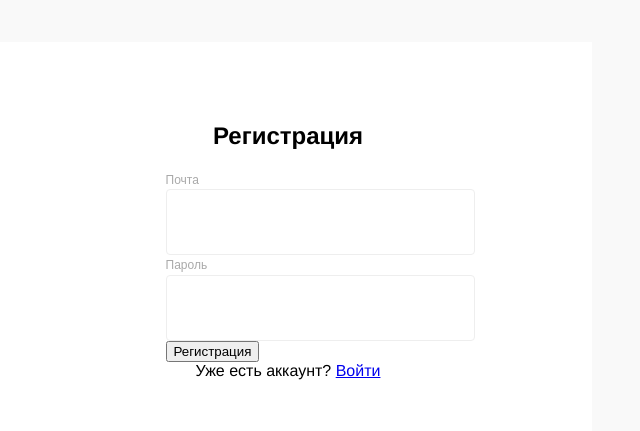
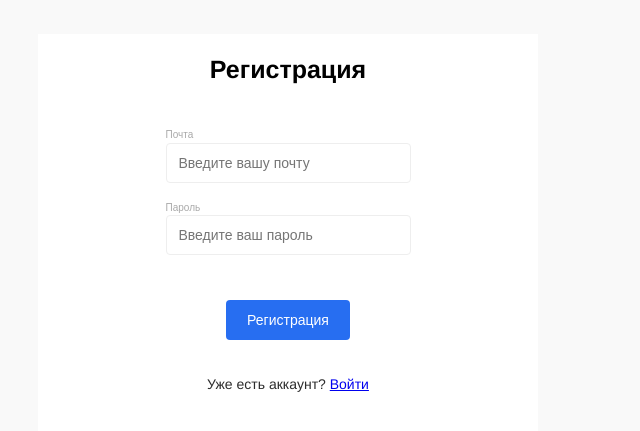
Before and after one commit to dzmitry-viartseika/mern-signup-service, a Vue app in the folder frontend/app/: page /sign-up in a window 1280 px wide. Shown: the part 167-598 px from the top of the page, without its empty margins (352-992 px from the left). Built offline with nearby package versions, Linux system fonts and the light colour scheme.

Commit message:
added text-input component

```diff
--- /dev/null
+++ b/frontend/app/src/assets/scss/buttons.scss
@@ -0,0 +1,188 @@
+.ub-btn {
+  text-align: center;
+  font: $font-size-base $font-global-medium;
+  height: 40px;
+  padding: 0 20px;
+  display: flex;
+  justify-content: center;
+  align-items: center;
+  border-radius: $borderRadius;
+  transition: background-color .15s ease-in, border-color .15s ease-in, color .15s ease-in;
+  cursor: pointer;
+  border: 1px solid transparent;
+
+  &_primary {
+    background: $color-dodger-blue;
+    color: $color-white;
+
+    &:hover {
+      background: $color-cornflower-blue;
+    }
+
+    &.ub-btn_disabled {
+      color: rgba($color-white, .4);
+    }
+  }
+
+  &_border {
+    color: $color-white;
+    border: 1px solid $color-white;
+    border-radius: $borderRadius;
+    transition: color .15s ease-in, background-color .15s ease-in;
+
+    &:hover {
+      background-color: $color-white;
+      color: $color-black;
+    }
+  }
+
+  &_cancel {
+    background: transparent;
+    color: $color-dodger-blue;
+    transition: background-color .15s ease-in;
+
+    &:hover {
+      background: rgba($color-dodger-blue, .08);
+    }
+  }
+
+  &_disabled {
+    pointer-events: none;
+  }
+}
+
+.button-action {
+  display: flex;
+  position: relative;
+  justify-content: center;
+  align-items: center;
+  width: 100%;
+  border: 1px dashed $color-dodger-blue;
+  border-radius: $borderRadius;
+  min-height: 40px;
+  max-height: 40px;
+  cursor: pointer;
+  transition: background-color .15s ease-out, opacity .03s ease-in;
+  user-select: none;
+
+
+  & + .button-action {
+    margin-top: 8px;
+  }
+
+  &__content {
+    display: flex;
+    align-items: center;
+    width: 100%;
+    padding: 0 11px 0 7px;
+  }
+
+  &__left {
+  }
+
+  &__right {
+    width: 100%;
+  }
+
+  &__top {
+    display: flex;
+    justify-content: space-between;
+    margin-bottom: 5px;
+    transition: all .2s ease-in;
+
+    &_center {
+      margin-bottom: 0;
+    }
+  }
+
+  &__bottom {
+    display: flex;
+  }
+
+  &__name, &__percent {
+    font: $font-size-md $font-global;
+    color: $color-dodger-blue;
+  }
+
+  &__icon {
+
+    i {
+      font-size: $font-size-dd !important;
+    }
+  }
+
+  span {
+    font: $font-size-base $font-global-medium;
+    color: $color-dodger-blue;
+  }
+
+  i {
+    font-size: $font-size-sm;
+    color: $color-dodger-blue;
+    margin-right: 4px;
+  }
+
+  &_hover {
+    background: rgba($color-dodger-blue, .08)!important;
+  }
+
+  &_disabled {
+    border-color: $color-silver-chalice;
+    pointer-events: none;
+    opacity: 0;
+
+    span, i {
+      color: $color-silver-chalice!important;
+    }
+  }
+
+  &_upload {
+
+    .button-action__upload {
+      i {
+        font-size: $font-size-xlg;
+        margin-right: 12px;
+      }
+    }
+  }
+
+  .upload-file {
+    position: absolute;
+    width: 100%;
+    height: 100%;
+    left: 0;
+    top: 0;
+    right: 0;
+    bottom: 0;
+  }
+
+  &-progress {
+    height: 4px;
+    background: rgba($color-dodger-blue, .08);
+    border-radius: $borderRadius;
+    transition: all .2s ease-in;
+    width: 100%;
+    position: relative;
+    overflow: hidden;
+
+    &__line {
+      background: $color-dodger-blue;
+      border-radius: $borderRadius;
+      transition: all .2s ease-in;
+      position: absolute;
+      left: 0;
+      top: 0;
+      width: 100px;
+      height: 100%;
+      animation: file-upload 3s linear infinite;
+    }
+  }
+
+  &_white {
+    background: $color-white;
+  }
+
+  &_offset {
+    margin: 25px 0;
+  }
+}
--- a/frontend/app/src/assets/scss/core.scss
+++ b/frontend/app/src/assets/scss/core.scss
@@ -1 +1,3 @@
+@import "reset";
 @import "variables";
+@import "buttons";
--- /dev/null
+++ b/frontend/app/src/assets/scss/reset.scss
@@ -0,0 +1,58 @@
+html, body, div, span, applet, object, iframe, h1, h2, h3, h4, h5, h6, p, pre, a, abbr, acronym, address, big, cite, code, del, dfn, em, img, ins, kbd, q, s, samp, small, strike, strong, sub, sup, tt, var, u, center, ol, ul, li, fieldset, form, label, legend, table, caption, tbody, tfoot, thead, tr, th, td, article, aside, canvas, details, embed, figure, figcaption, footer, header, hgroup, menu, nav, output, ruby, section, summary, time, mark, audio, video {
+  margin: 0;
+  padding: 0;
+  border: 0;
+  font-size: 100%;
+  vertical-align: baseline;
+}
+
+article, aside, details, figcaption, figure, footer, header, hgroup, menu, nav, section {
+  display: block;
+}
+
+body {
+  line-height: 1;
+}
+
+q {
+  &:before, &:after {
+    content: '';
+    content: none;
+  }
+}
+
+table {
+  border-collapse: collapse;
+  border-spacing: 0;
+}
+
+input::placeholder       {
+  opacity: 1;
+  transition: opacity 0.3s ease;
+}
+input:focus::placeholder {
+  opacity: 0;
+  transition: opacity 0.3s ease;
+}
+
+*:not([class*="gmail"]){
+  outline: none;
+  box-sizing: border-box;
+}
+
+[class^="icon-"]:before, [class*=" icon-"]:before {
+  width: auto !important;
+}
+
+button {
+  padding: 0;
+  border-radius: 0;
+  border: none;
+  background: none;
+}
+
+input::-webkit-outer-spin-button,
+input::-webkit-inner-spin-button {
+  -webkit-appearance: none;
+  margin: 0;
+}
--- a/frontend/app/src/components/Elements/TextInput.vue
+++ b/frontend/app/src/components/Elements/TextInput.vue
@@ -10,6 +10,8 @@
         id="formData.username"
         :value="value"
         @input="$emit('update:value', $event.target.value)"
+        :placeholder="placeholderText"
+        :disabled="disabled"
       />
     </div>
   </div>
@@ -25,6 +27,12 @@ export default class TextInput extends Vue {
 
     @Prop({ type: String, required: true })
     value: string;
+
+    @Prop({ type: String, required: false })
+    placeholderText: string;
+
+    @Prop({ type: Boolean, default: false })
+    disabled: boolean;
 }
 </script>
 
@@ -32,6 +40,7 @@ export default class TextInput extends Vue {
 @import "../../assets/scss/variables";
 
 .text-field {
+  margin-bottom: 15px;
 
   &_medium {
     input {
@@ -133,9 +142,8 @@ export default class TextInput extends Vue {
 
   &__label {
     color: $color-silver-chalice;
-    font: $font-size-md $font-global-medium;
+    font: $font-size-small $font-global-medium;
     line-height: 1.55;
-    margin-bottom: 5px;
   }
 
   &.active {
--- a/frontend/app/src/views/SignUp.vue
+++ b/frontend/app/src/views/SignUp.vue
@@ -7,14 +7,21 @@
       <div class="app-registration__form">
         <text-input
           :value.sync="userEmail"
+          placeholder-text="Введите вашу почту"
           label-text="Почта"
         />
         <text-input
           :value.sync="userPassword"
           label-text="Пароль"
+          placeholder-text="Введите ваш пароль"
         />
-        <button @click="signUp">Регистрация</button>
       </div>
+      <button
+        class="ub-btn ub-btn_primary"
+        @click="signUp"
+      >
+        Регистрация
+      </button>
       <div class="app-registration__footer">
         Уже есть аккаунт?
         <a href="/sign-in">Войти</a>
@@ -60,12 +67,35 @@ export default class SignUp extends Vue {
     font-family: Uni Neue,Helvetica Neue,Helvetica,Arial,Lucida Grande,sans-serif;
     font-weight: 400;
     display: flex;
-    width: 487px;
-    padding: 60px;
+    width: 500px;
+    padding: 20px;
     align-items: center;
     justify-content: center;
     margin: auto;
     flex-direction: column;
     background: #fff;
+
+    &__title {
+      font-weight: 700;
+      font-size: 25px;
+      line-height: 125%;
+      text-align: center;
+      color: #000;
+      margin-bottom: 40px;
+    }
+
+    &__footer {
+      text-align: center;
+      font-weight: 500;
+      font-size: 14px;
+      line-height: 125%;
+      color: #2c2c2c;
+      min-height: 36px;
+      margin-top: 36px;
+    }
+
+    &__form {
+      margin-bottom: 30px;
+    }
   }
 </style>
```
